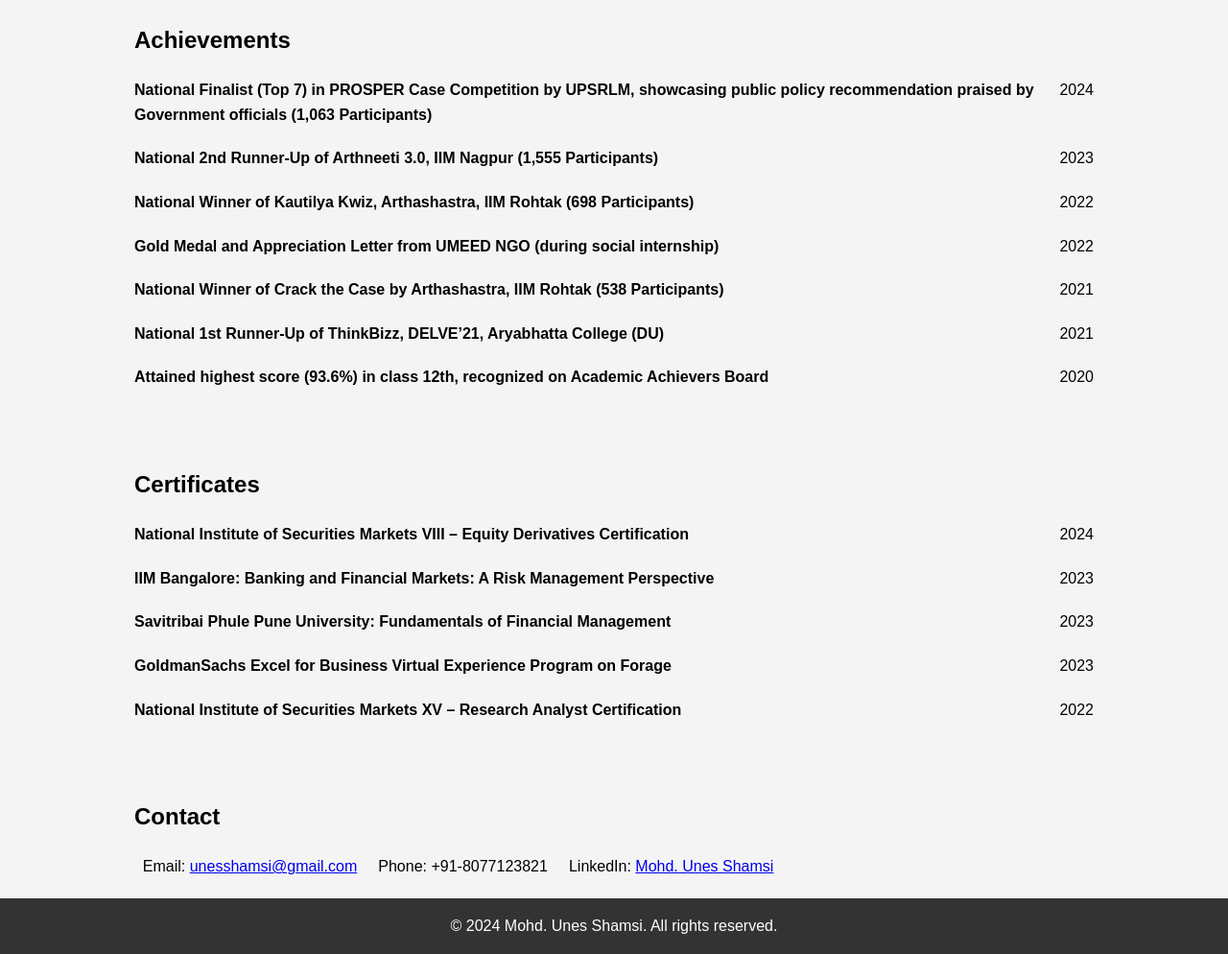
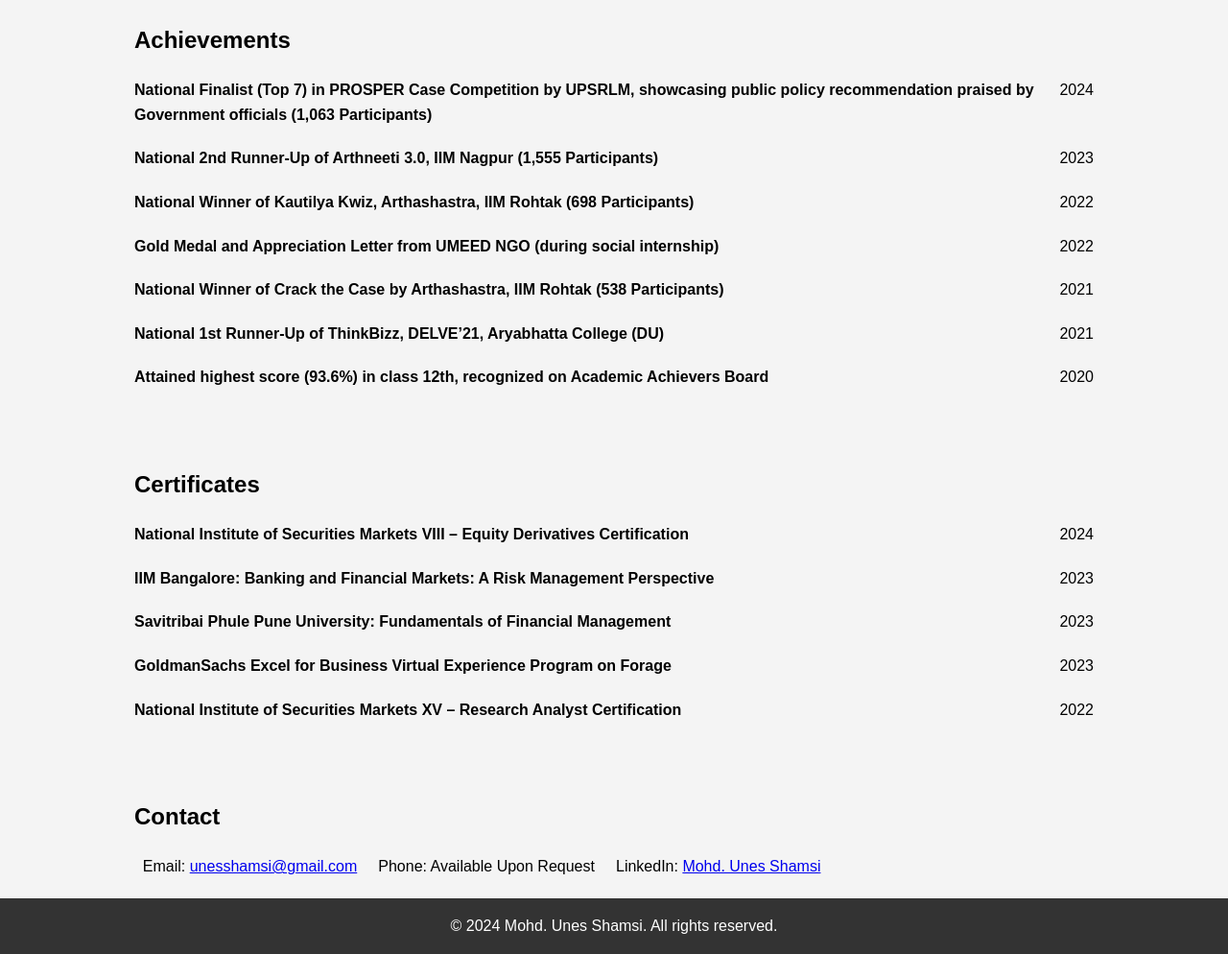
Before and after one commit to Unesshamsi/Resume, a plain HTML site: page 15.html in a window 1280 px wide. Shown: the part 1944-2938 px from the top of the page at 96% size. Drawn offline with Linux system fonts and the light colour scheme.

Commit message:
Update 15.html

```diff
--- a/15.html
+++ b/15.html
@@ -231,7 +231,7 @@
         <div class="container">
             <h2>Contact</h2>
             <p>Email: <a href="mailto:unesshamsi@gmail.com">unesshamsi@gmail.com</a></p>
-            <p>Phone: +91-8077123821</p>
+            <p>Phone: Available Upon Request</p>
             <p>LinkedIn: <a href="https://linkedin.com/in/mohdunesshamsi" target="_blank">Mohd. Unes Shamsi</a></p>
         </div>
     </section>
```
